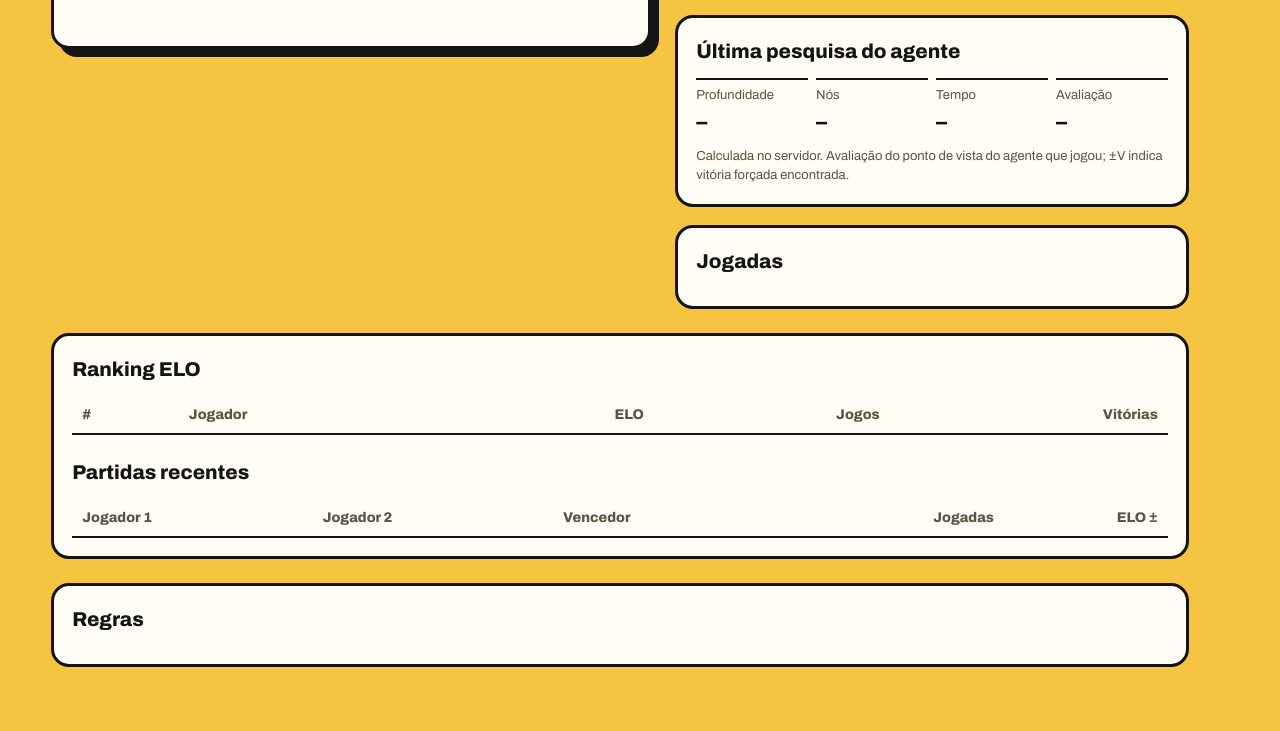
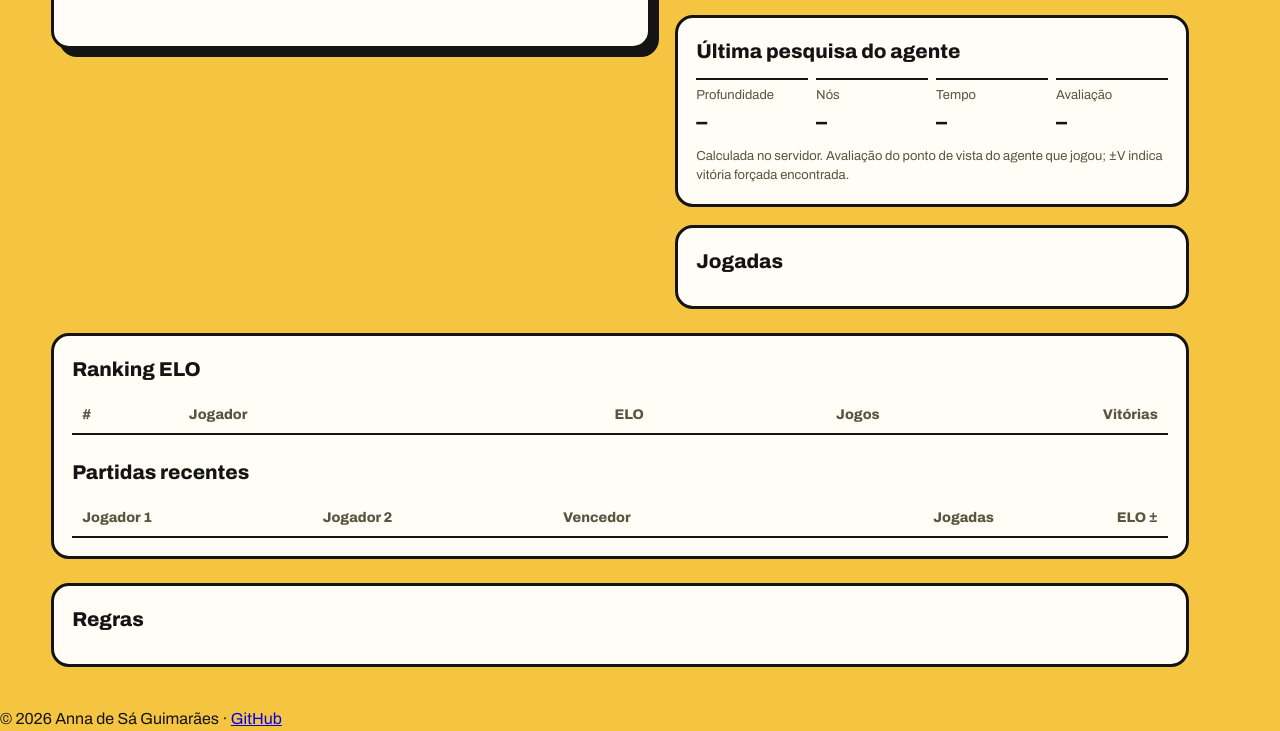
Before and after one commit to AnnadSG/Arena-Backend, a website with bundled scripts: page arena/public/index.html in a window 1280 px wide. Shown: the part 818-1549 px from the top of the page. Before the commit the page ends 1525 px from the top, so only its background shows below. Built offline with nearby package versions, Linux system fonts and the light colour scheme; files whose address does not match are found by name.

Commit message:
Add footer with copyright and GitHub link

```diff
--- a/arena/public/index.html
+++ b/arena/public/index.html
@@ -80,8 +80,9 @@
 
   <section class="card wide rules"><h2>Regras</h2><div id="rules"></div></section>
 </main>
-
+<footer>© 2026 Anna de Sá Guimarães · <a href="https://github.com/AnnadSG">GitHub</a></footer>
 <script src="/socket.io/socket.io.js"></script>
 <script type="module" src="/app.js"></script>
+
 </body>
 </html>
```
